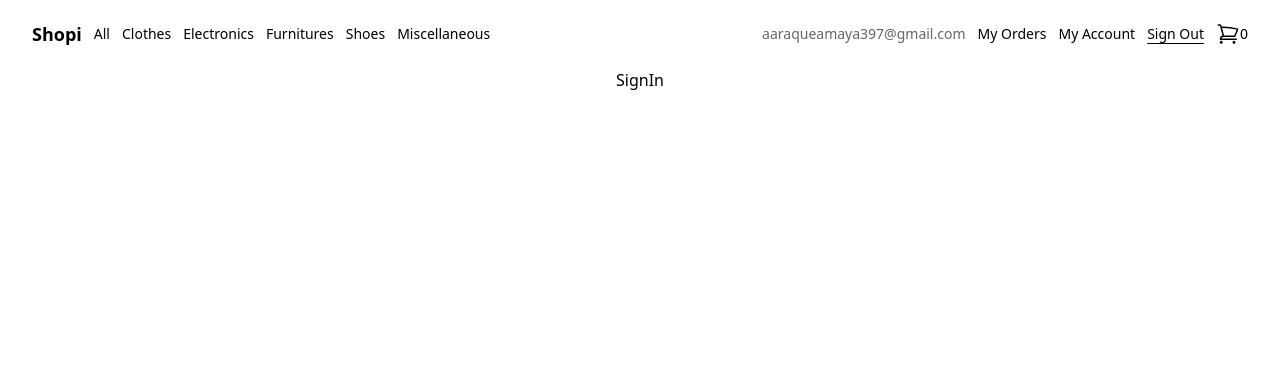
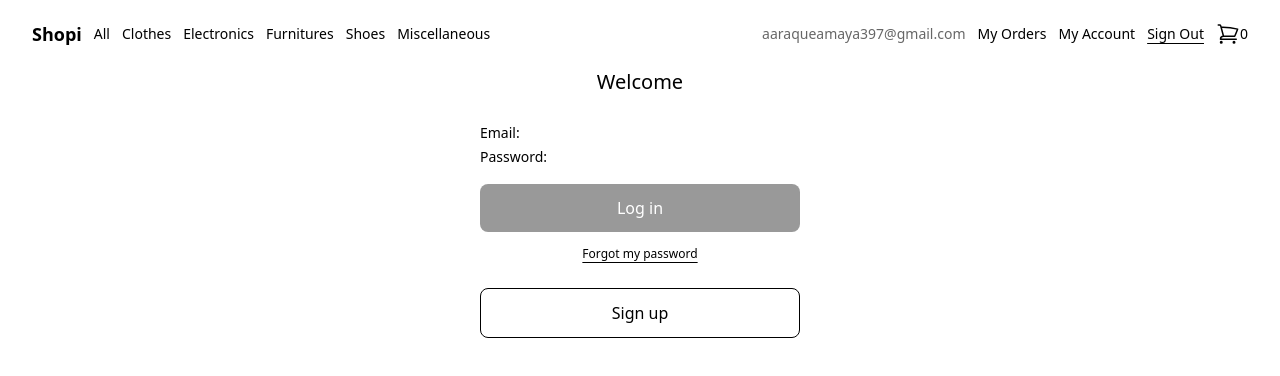
Before and after one commit to Mono-A3/e-commerce-shopi, a React (Vite) app: page /sign-in in a window 1280 px wide. Shown: the top 376 px of the page. Built offline with nearby package versions, Linux system fonts and the light colour scheme; no server answers.

Commit message:
[ADD] Crear estructura y diseño del componente ademas de utilizar valores del localstorage

```diff
--- a/src/Pages/SignIn/index.jsx
+++ b/src/Pages/SignIn/index.jsx
@@ -16,9 +16,40 @@
   const hasUserAnAccount = !noAccountInLocalStorage || !noAccountInLocalState;
 
   return (
-    <div>
-      <h1>SignIn</h1>
-    </div>
+    <Layout>
+      <h1 className='font-medium text-xl text-center mb-6 w-80'>Welcome</h1>
+
+      <div className='flex flex-col w-80'>
+        <p>
+          <span className='font-light text-sm'>Email: </span>
+          <span>{parsedAccount?.email}</span>
+        </p>
+
+        <p>
+          <span className='font-light text-sm'>Password: </span>
+          <span>{parsedAccount?.password}</span>
+        </p>
+        <Link to='/'>
+          <button
+            className='bg-black disabled:bg-black/40 text-white w-full rounded-lg py-3 mt-4 mb-2 cursor-pointer'
+            disabled={!hasUserAnAccount}
+          >
+            Log in
+          </button>
+        </Link>
+        <div className='text-center'>
+          <a className='font-light text-xs underline underline-offset-4' href=''>
+            Forgot my password
+          </a>
+        </div>
+        <button
+          className='border border-black disabled:text-black/40 disabled:border-black/40 rounded-lg mt-6 py-3 cursor-pointer'
+          disabled={hasUserAnAccount}
+        >
+          Sign up
+        </button>
+      </div>
+    </Layout>
   );
 }
 
```
